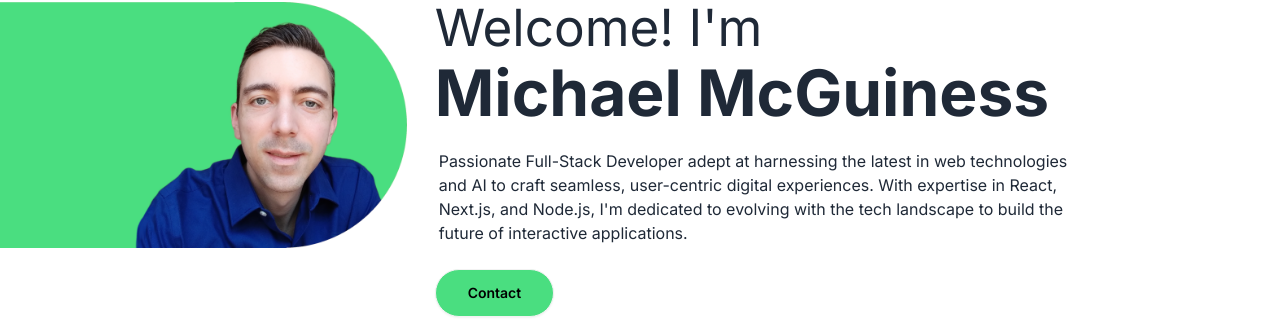
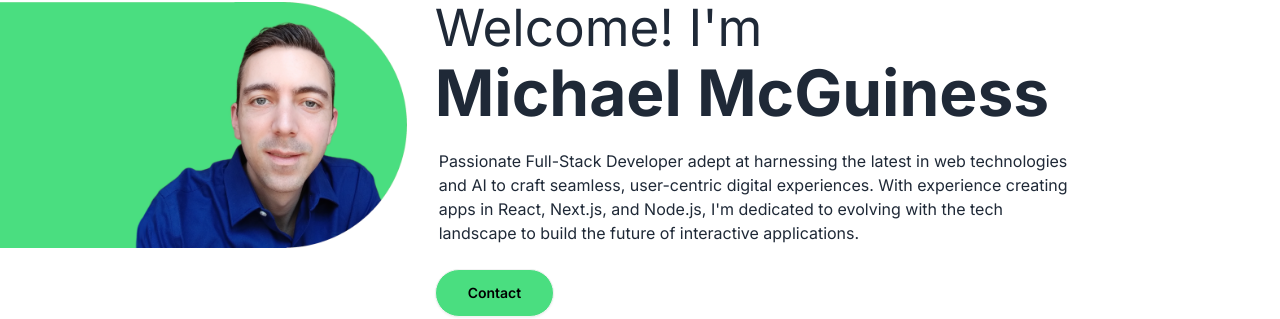
Before and after one commit to mike-v2/portfolio, a Next.js app: page / in a window 1280 px wide. Shown: the part 222-541 px from the top of the page. Built offline with nearby package versions, Linux system fonts and the light colour scheme; no server answers.

Commit message:
Update splash text

```diff
--- a/components/splash.tsx
+++ b/components/splash.tsx
@@ -26,9 +26,9 @@ export default function Splash() {
           <p className='pb-6 ps-1 pt-4 '>
             Passionate Full-Stack Developer adept at harnessing the latest in
             web technologies and AI to craft seamless, user-centric digital
-            experiences. With expertise in React, Next.js, and Node.js, I&apos;m
-            dedicated to evolving with the tech landscape to build the future of
-            interactive applications.
+            experiences. With experience creating apps in React, Next.js, and
+            Node.js, I&apos;m dedicated to evolving with the tech landscape to
+            build the future of interactive applications.
           </p>
           <Link href='/contact'>
             <button className='btn w-fit rounded-full bg-green-400 px-8 text-black hover:bg-green-500'>
```
